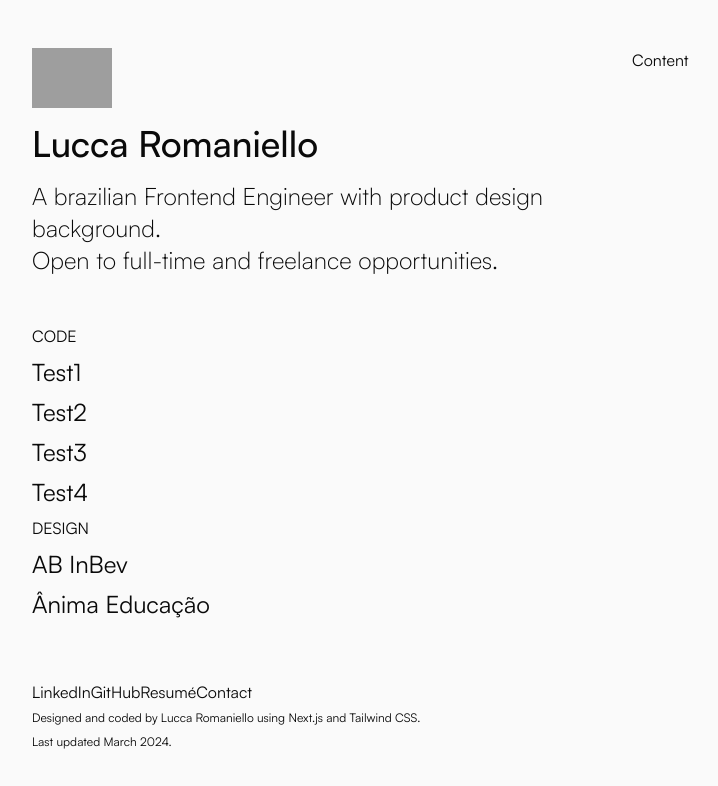
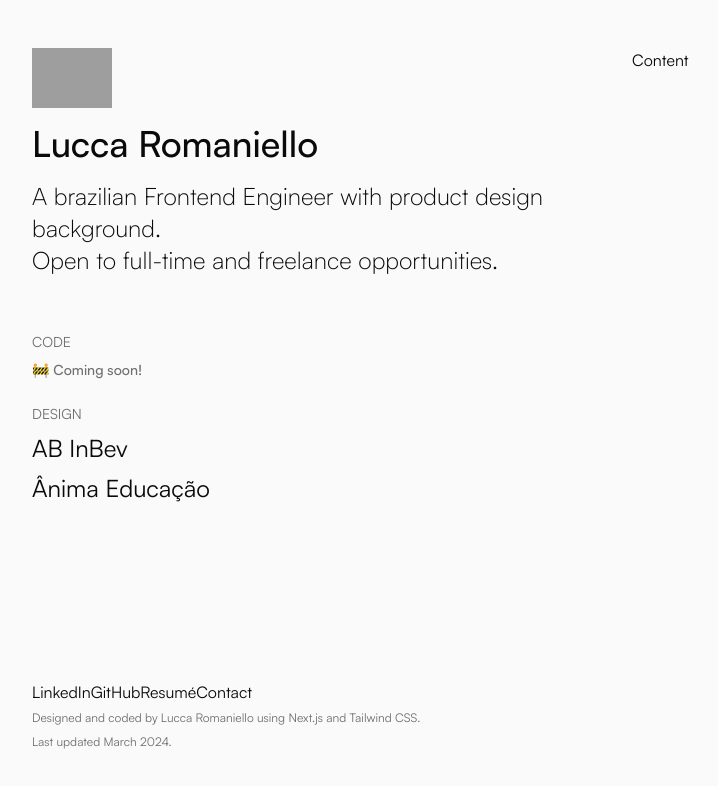
Before and after one commit to luccaromaniello/portfolio, a Next.js app: page / in a window 1280 px wide. Shown: the top 786 px of the page, without its empty margins (16-734 px from the left). Built offline with nearby package versions, Linux system fonts and the light colour scheme; grey boxes are pictures that could not be loaded.

Commit message:
Refactor grey colors naming and styles nav sections

```diff
--- a/src/components/Footer/index.tsx
+++ b/src/components/Footer/index.tsx
@@ -5,7 +5,7 @@ export default function Footer() {
       <a>GitHub</a>
       <a>Resumé</a>
       <a>Contact</a> <br />
-      <span className="text-xs">
+      <span className="text-xs text-content-secondary">
         Designed and coded by Lucca Romaniello using Next.js and Tailwind CSS. <br />
         Last updated March 2024.
       </span>
--- a/src/components/MenuItem/index.tsx
+++ b/src/components/MenuItem/index.tsx
@@ -8,6 +8,6 @@ interface MenuItemProps {
 
 export const MenuItem = ({ name, pageReference, active }: MenuItemProps) => {
   return active ?
-    <Link href={pageReference} className="text-2xl font-normal text-primary-main hover:text-secondary-text">{name}</Link> :
-    <Link href={pageReference} className="text-2xl font-normal hover:text-secondary-text">{name}</Link>
+    <Link href={pageReference} className="text-2xl font-normal text-primary-main hover:text-content-tertiary">{name}</Link> :
+    <Link href={pageReference} className="text-2xl font-normal hover:text-content-tertiary">{name}</Link>
 };
--- a/src/components/SideNavigation/index.tsx
+++ b/src/components/SideNavigation/index.tsx
@@ -9,24 +9,24 @@ import { usePathname } from "next/navigation";
 export default function SideNavigation() {
   const pathname = usePathname();
 
-  const codeCases = [
-    {
-      href: '/code/test1',
-      title: 'Test1',
-    },
-    {
-      href: '/code/test2',
-      title: 'Test2',
-    },
-    {
-      href: '/code/test3',
-      title: 'Test3',
-    },
-    {
-      href: '/code/test4',
-      title: 'Test4',
-    },
-  ];
+  // const codeCases = [
+  //   {
+  //     href: '/code/test1',
+  //     title: 'Test1',
+  //   },
+  //   {
+  //     href: '/code/test2',
+  //     title: 'Test2',
+  //   },
+  //   {
+  //     href: '/code/test3',
+  //     title: 'Test3',
+  //   },
+  //   {
+  //     href: '/code/test4',
+  //     title: 'Test4',
+  //   },
+  // ];
 
   const designCases = [
     {
@@ -55,22 +55,27 @@ export default function SideNavigation() {
         <h2 className="text-2xl font-light">A brazilian Frontend Engineer with product design background. <br /> Open to full-time and freelance opportunities.</h2>
       </div>
       <nav className="flex flex-col h-full mt-12">
-        <p className="uppercase">Code</p>
+        <div className="mt-2 mb-2">
+          <p className="uppercase mb-2 text-sm text-content-secondary">Code</p>
+          <ul className="text-sm font-medium text-content-secondary">
+            🚧 Coming soon!
+            {/* {codeCases.map(({ href, title }) => (
+              <li className="mt-2 mb-2" key={title}>
+                <MenuItem name={title} pageReference={href} active={pathname === href}/>
+              </li>
+            ))} */}
+          </ul>
+        </div>
+        <div className="mt-4 mb-2">
+          <p className="uppercase text-sm text-content-secondary">Design</p>
           <ul>
-            {codeCases.map(({ href, title }) => (
+            {designCases.map(({ href, title }) => (
               <li className="mt-2 mb-2" key={title}>
                 <MenuItem name={title} pageReference={href} active={pathname === href}/>
               </li>
             ))}
           </ul>
-        <p className="uppercase">Design</p>
-        <ul>
-          {designCases.map(({ href, title }) => (
-            <li className="mt-2 mb-2" key={title}>
-              <MenuItem name={title} pageReference={href} active={pathname === href}/>
-            </li>
-          ))}
-        </ul>
+        </div>
       </nav>
       <Footer />
     </aside>
--- a/tailwind.config.ts
+++ b/tailwind.config.ts
@@ -14,8 +14,9 @@ export default {
         primary: {
           main: "#AE1E5F",
         },
-        secondary: {
-          text: "#B3B5BB",
+        content: {
+          secondary: "#6F6F6F",
+          tertiary: "#B3B5BB",
         }
       },
     },
```
